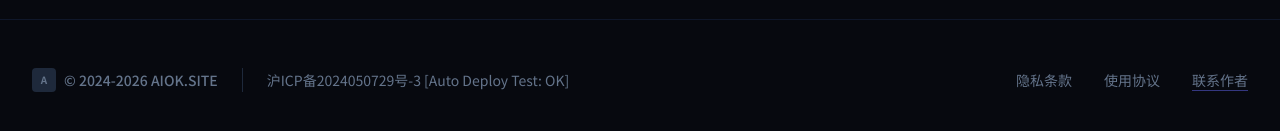
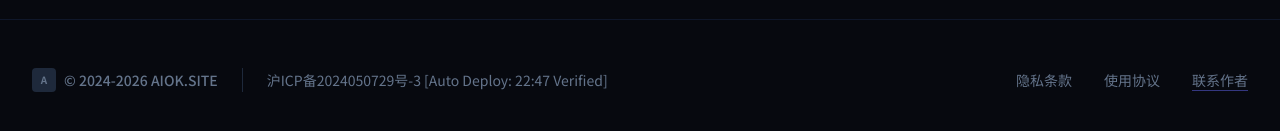
Before and after one commit to gorvi/aioksite2026, a Next.js app: page / in a window 1280 px wide. Shown: the part 905-1036 px from the top of the page. Built offline with nearby package versions, Linux system fonts and the light colour scheme.

Commit message:
test: distinct fingerprint for final auto-deploy verification

```diff
--- a/src/app/page.tsx
+++ b/src/app/page.tsx
@@ -138,7 +138,7 @@ export default function PortalPage() {
                         <span className="font-medium">&copy; 2024-2026 AIOK.SITE</span>
                     </div>
                     <a href="https://beian.miit.gov.cn/" target="_blank" rel="noreferrer" className="hover:text-indigo-400 transition-colors">
-                        沪ICP备2024050729号-3 [Auto Deploy Test: OK]
+                        沪ICP备2024050729号-3 [Auto Deploy: 22:47 Verified]
                     </a>
                 </div>
                 <div className="flex gap-8">
```
